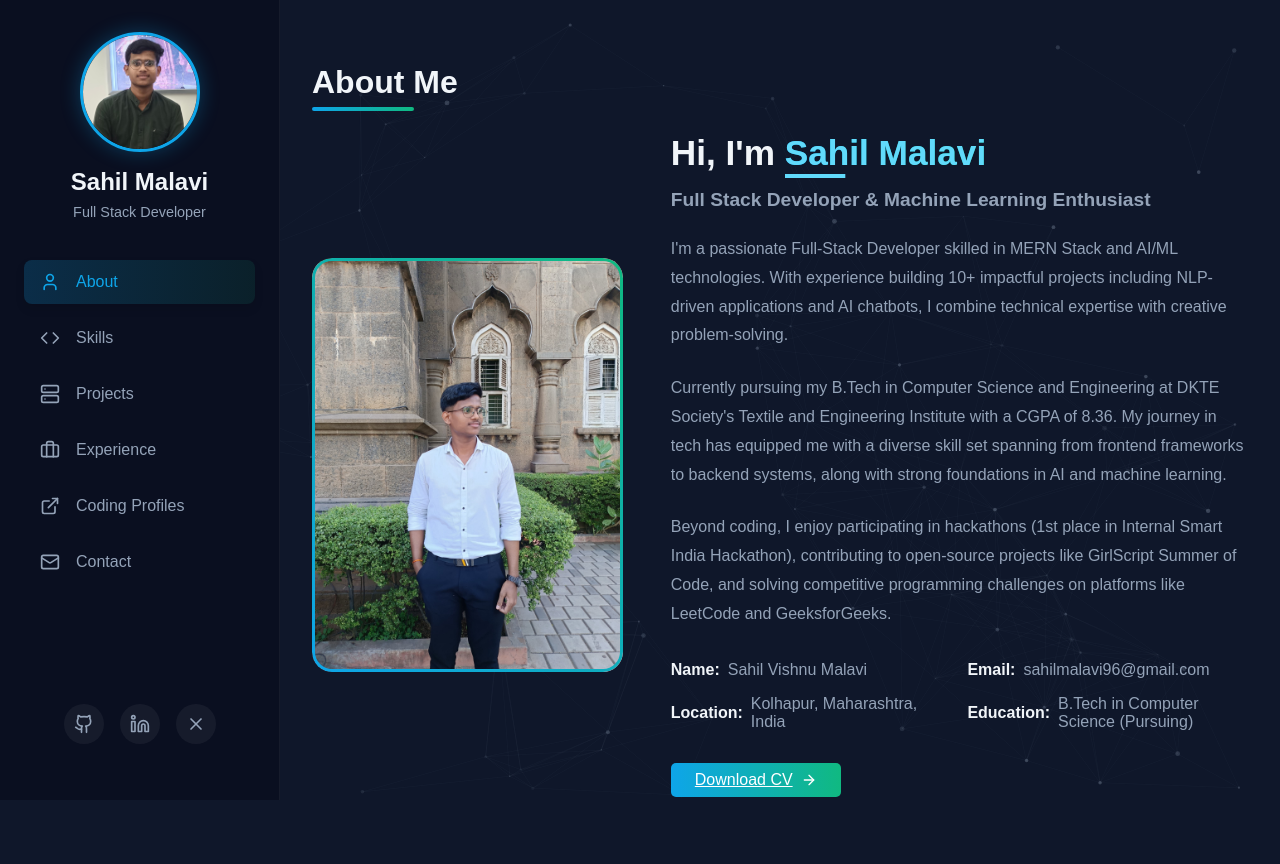
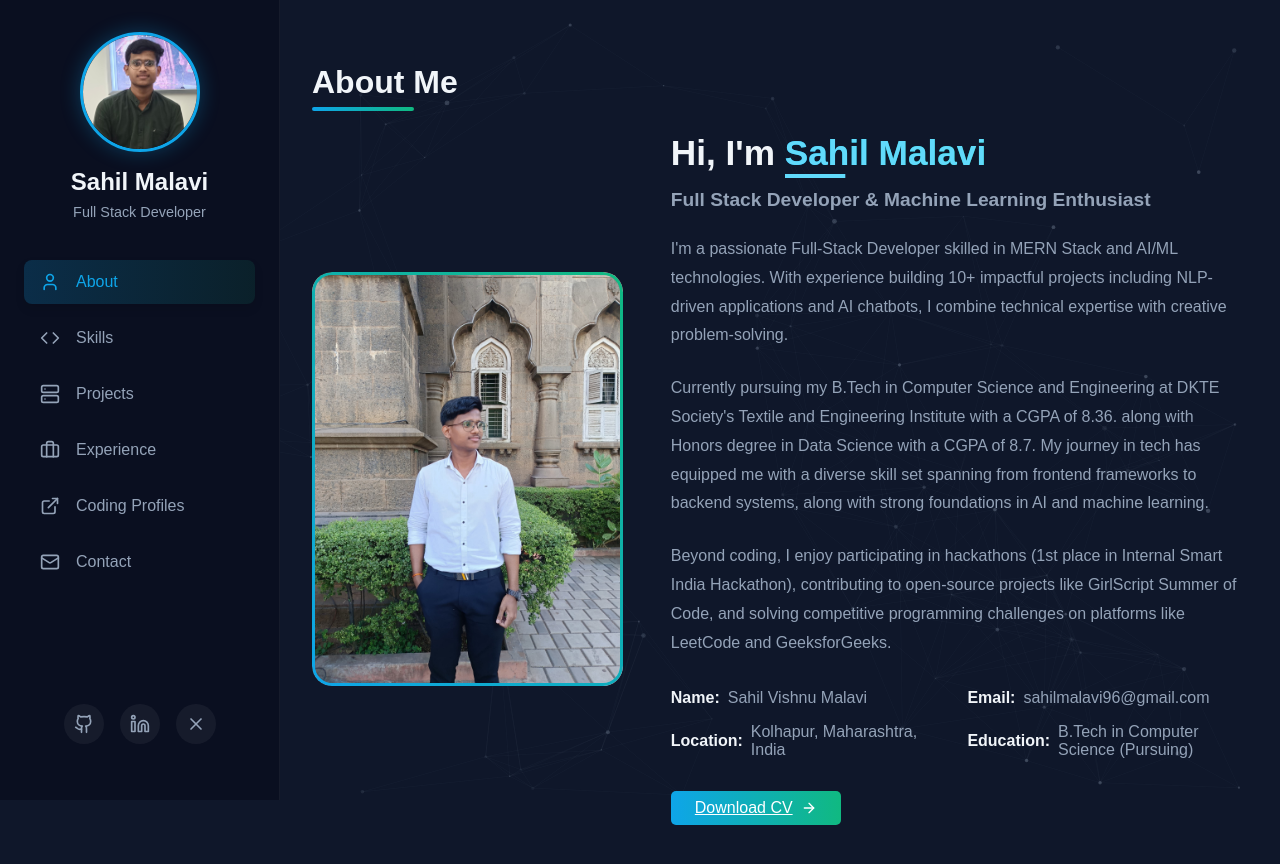
Before and after one commit to SahilMalavi/Portfolio, a React (Vite) app in the folder Frontend/portfolio site/: page / in a window 1280 px wide. Shown: the top 864 px of the page. Built offline with nearby package versions, Linux system fonts and the light colour scheme.

Commit message:
new changes, resume updated

```diff
--- a/Frontend/portfolio site/src/components/AboutSection.jsx
+++ b/Frontend/portfolio site/src/components/AboutSection.jsx
@@ -24,7 +24,7 @@ const AboutSection = ({ preview = false }) => {
                         </p>
                         <p>
                             Currently pursuing my B.Tech in Computer Science and Engineering at DKTE Society's
-                            Textile and Engineering Institute with a CGPA of 8.36. My journey in tech has equipped me with
+                            Textile and Engineering Institute with a CGPA of 8.36. along with Honors degree in Data Science with a CGPA of 8.7. My journey in tech has equipped me with
                             a diverse skill set spanning from frontend frameworks to backend systems, along with strong
                             foundations in AI and machine learning.
                         </p>
@@ -54,8 +54,8 @@ const AboutSection = ({ preview = false }) => {
                         </div>
 
                         <a
-                            href="/resume/Sahil_Vishnu_Malavi_Resume.pdf"
-                            download="Sahil Malavi Resume.pdf"
+                            href="/resume/Sahil_Malavi_Resume.pdf"
+                            download="Sahil_Malavi_Resume.pdf"
                             className="btn">
                             Download CV <ArrowRight size={16} />
                         </a>
--- a/Frontend/portfolio site/src/components/ExperienceSection.jsx
+++ b/Frontend/portfolio site/src/components/ExperienceSection.jsx
@@ -48,6 +48,15 @@ const ExperienceSection = ({ preview = false }) => {
             skills: ['Computer Science and Engineering']
         },
         {
+            id: 7, // New ID for Honors degree
+            role: 'Honors Degree in Data Science',
+            company: 'DKTE Society\'s Textile and Engineering Institute, Ichalkaranji',
+            duration: '2023 - Present', // Assuming it runs concurrently with B.Tech
+            description: 'Pursuing an Honors degree in Data Science with a CGPA of 8.7.',
+            type: 'education',
+            skills: ['Data Science', 'Machine Learning', 'Statistical Analysis'] // Added relevant skills
+        },
+        {
             id: 5,
             role: 'Diploma in Computer Engineering',
             company: 'Institute of Civil and Rural Engineering, Gargoti',
@@ -66,7 +75,6 @@ const ExperienceSection = ({ preview = false }) => {
             skills: []
         }
     ];
-
     const containerVariants = {
         hidden: { opacity: 0 },
         visible: {
--- a/Frontend/portfolio site/src/components/ProjectsSection.jsx
+++ b/Frontend/portfolio site/src/components/ProjectsSection.jsx
@@ -18,9 +18,9 @@ const ProjectsSection = ({ preview = false }) => {
             category: 'fullstack',
             technologies: ['React.js', 'Node.js', 'Express.js', 'MongoDB', 'React Leaflet', 'JWT'],
             githubLink: 'https://github.com/Avi0395/MechHelp/',
-            liveLink: '',
+            liveLink: 'https://mechhelp.vercel.app/',
             year: '2025',
-            featured: true, // Marking as featured
+            featured: true,
         },
         {
             id: 2,
```
Also changed, not shown: 2 other files (tests, documents, lock files or other folders).
